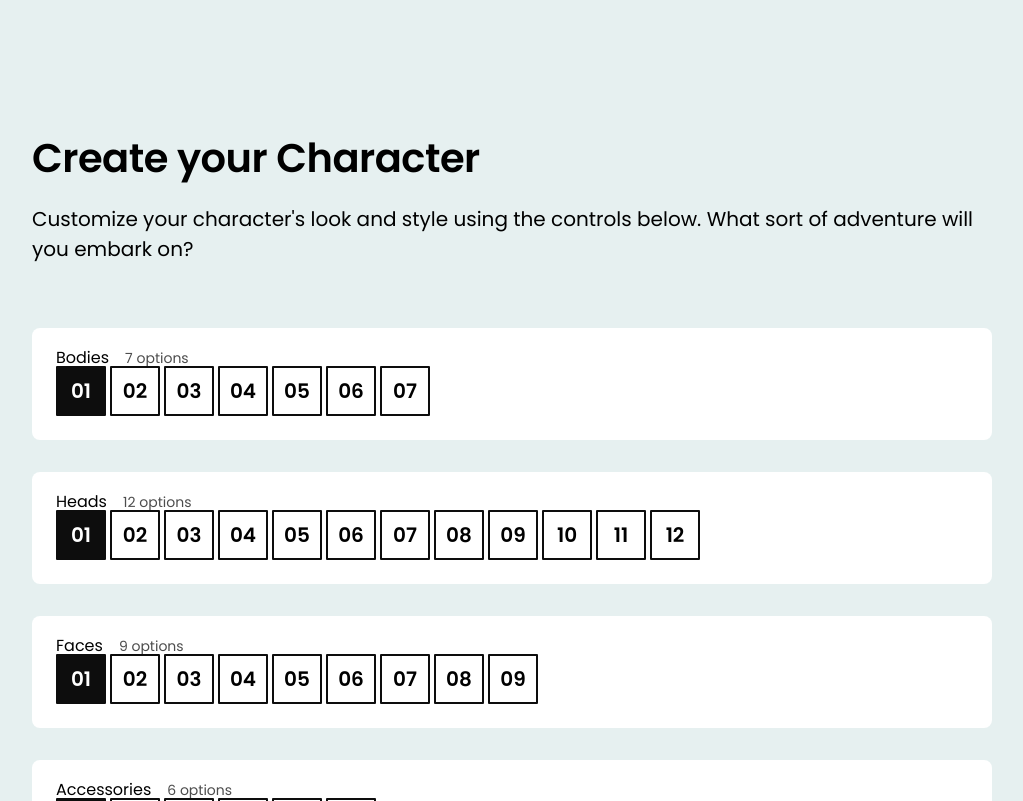
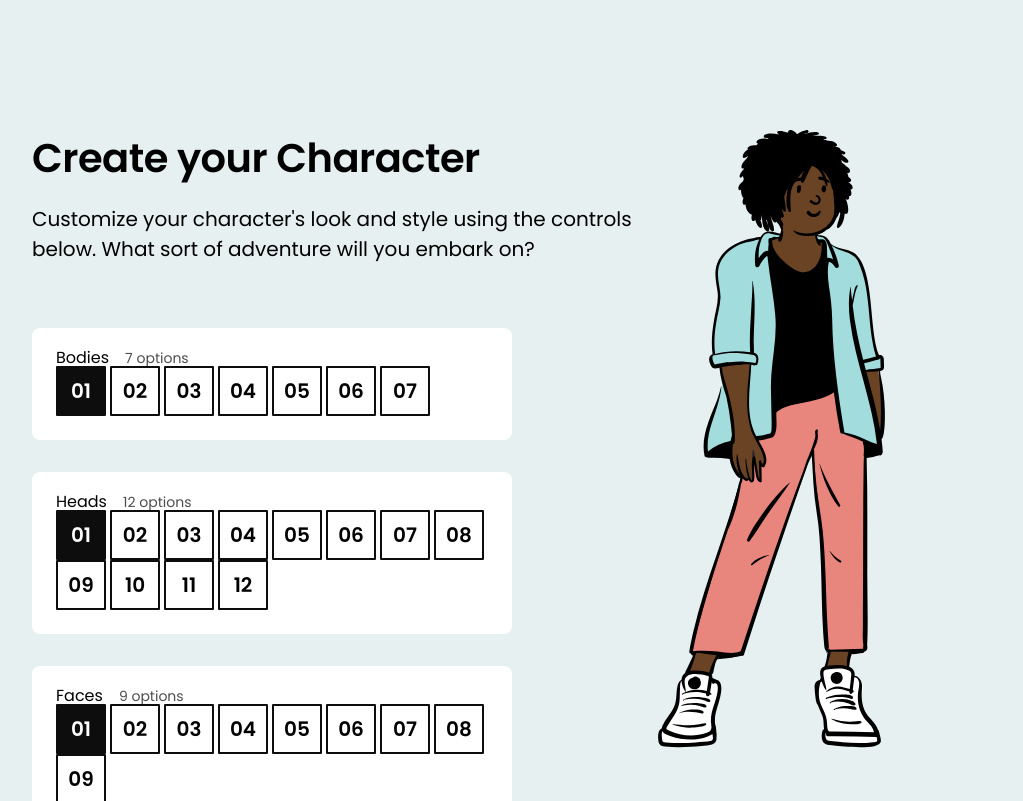
Before and after one commit to JayDouglass/character-creator, a React (Vite) app: page / in a window 1280 px wide. Shown: the top 801 px of the page, without its empty margins (128-1151 px from the left). Built offline with nearby package versions, Linux system fonts and the light colour scheme.

Commit message:
redo exercise 2: fixed character layout

```diff
--- a/src/components/CharacterEditor/CharacterEditor.module.css
+++ b/src/components/CharacterEditor/CharacterEditor.module.css
@@ -8,6 +8,7 @@
 
 .header {
   padding-bottom: 64px;
+  @apply w-[65%];
 }
 
 .title {
@@ -24,7 +25,9 @@
 }
 
 .characterWrapper {
+  @apply min-h-[500px] fixed top-[15%] bottom-[5%] left-[60%]
 }
 
 .controlColumn {
+  @apply w-[50%];
 }
```
